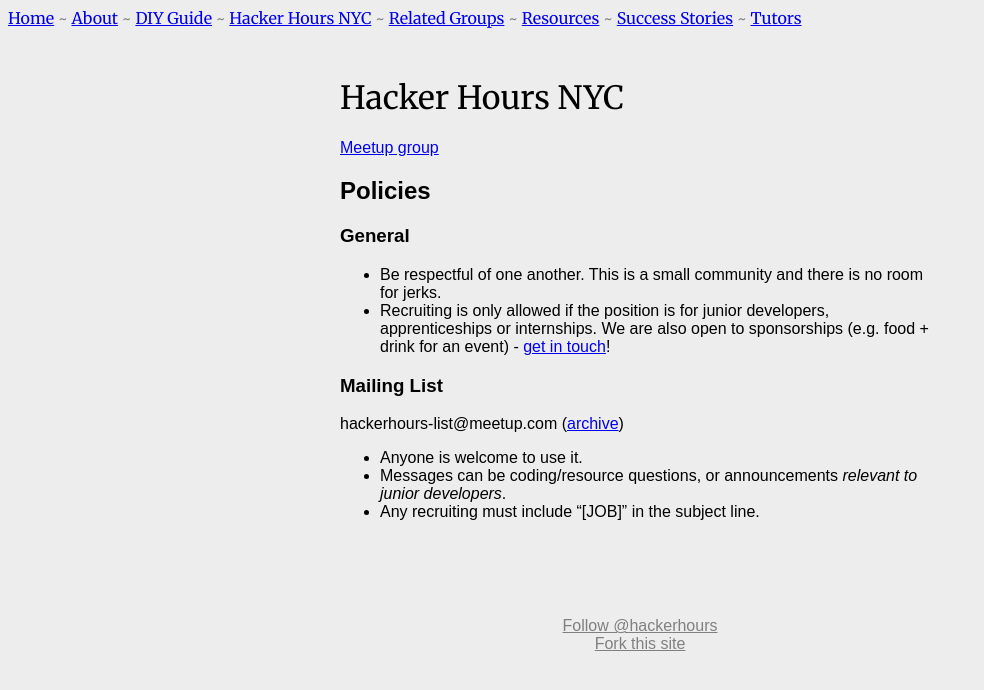
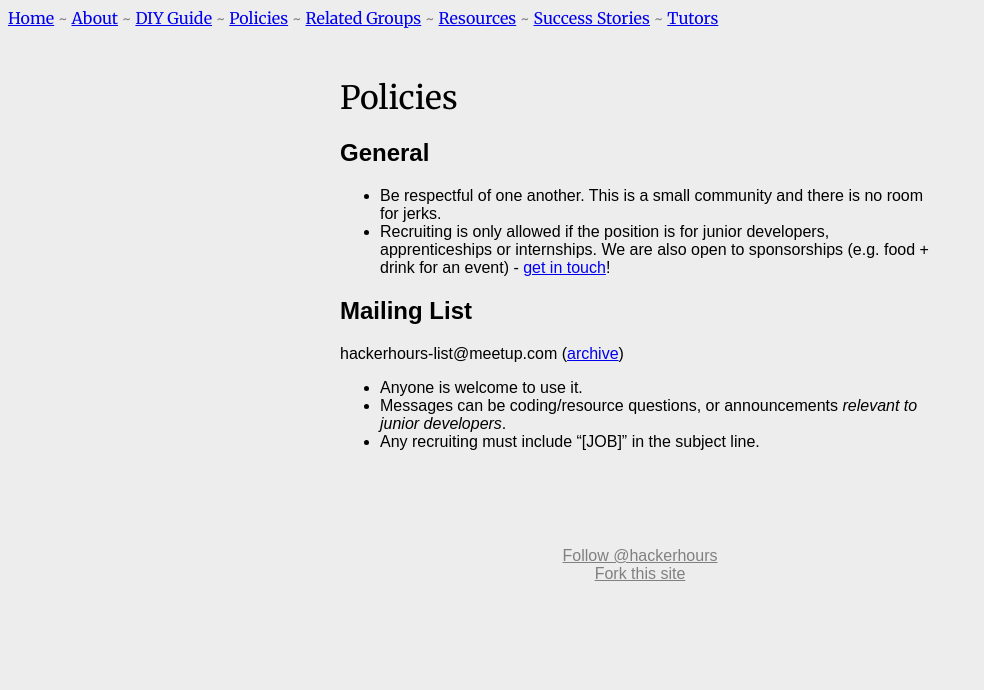
Before and after one commit to HackerHours/hackerhours.org, a Jekyll site: the page built from docs/policies.md, in a window 1280 px wide. Shown: the top 690 px of the page, without its empty margins (0-984 px from the left). Built offline with Jekyll 4.4.1, drawn with Linux system fonts in a browser that asks for light colours; nearby versions of some CDN libraries; some web fonts are replaced; Markdown is read by kramdown in place of the engine named in the settings; comment, search, counter and statistics services are not loaded.

Commit message:
rename NYC-specific page to 'Policies'

```diff
--- a/docs/hacker-hours-nyc.md
+++ b/docs/policies.md
@@ -1,18 +1,14 @@
 ---
 layout: default
-title: Hacker Hours NYC
+title: Policies
 ---
 
-[Meetup group](http://www.meetup.com/hackerhours/)
-
-## Policies
-
-### General
+## General
 
 * Be respectful of one another.  This is a small community and there is no room for jerks.
 * Recruiting is only allowed if the position is for junior developers, apprenticeships or internships.  We are also open to sponsorships (e.g. food + drink for an event) - [get in touch](https://github.com/afeld/hackerhours.org/wiki/About#contact)!
 
-### Mailing List
+## Mailing List
 
 hackerhours-list@meetup.com ([archive](http://www.meetup.com/hackerhours/messages/archive/))
 
```
